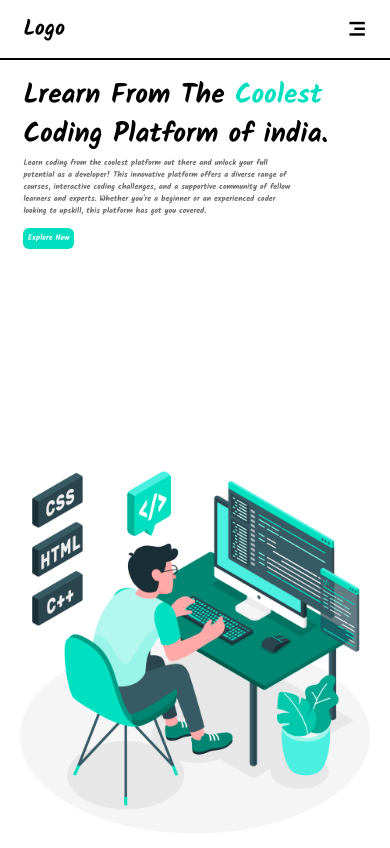
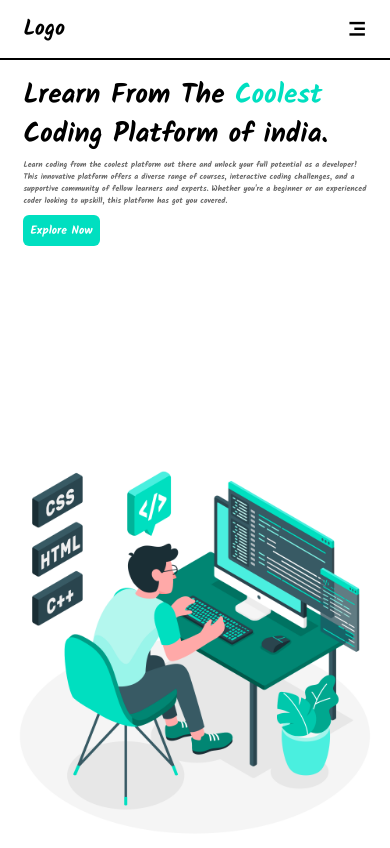
Before and after one commit to Amir-ibn-iliyas/1st-Responsive-webpage, a plain HTML site: page index.html in a window 390 px wide. Drawn offline with nearby package versions, Linux system fonts and the light colour scheme.

Commit message:
Update style.css

```diff
--- a/style.css
+++ b/style.css
@@ -169,13 +169,13 @@ html, body {
     }
     .left p{
         font-size: 2vw;
-        width:80% ;
-        margin-top: 1vw;
-        margin-bottom: 1.5vw;
+        width:100% ;
+        margin-top: 1.5vw;
+        margin-bottom: 2vw;
     }
     .content button {
-        font-size: 2vw;
-    padding: 1.1vw 1.2vw;
+        font-size: 3vw;
+    padding: 1.7vw 1.8vw;
     border-radius: 6px;
     font-weight: 800;
 
```
